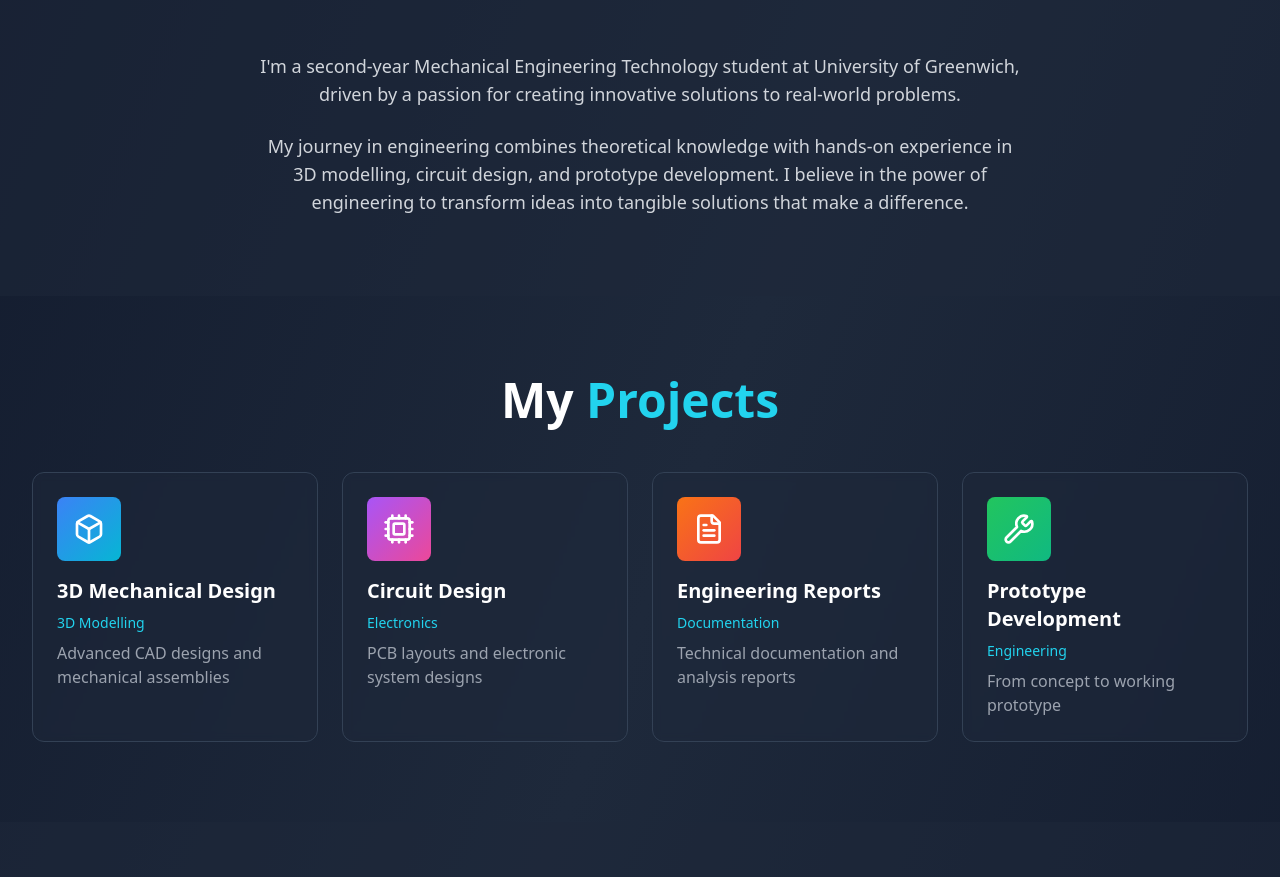
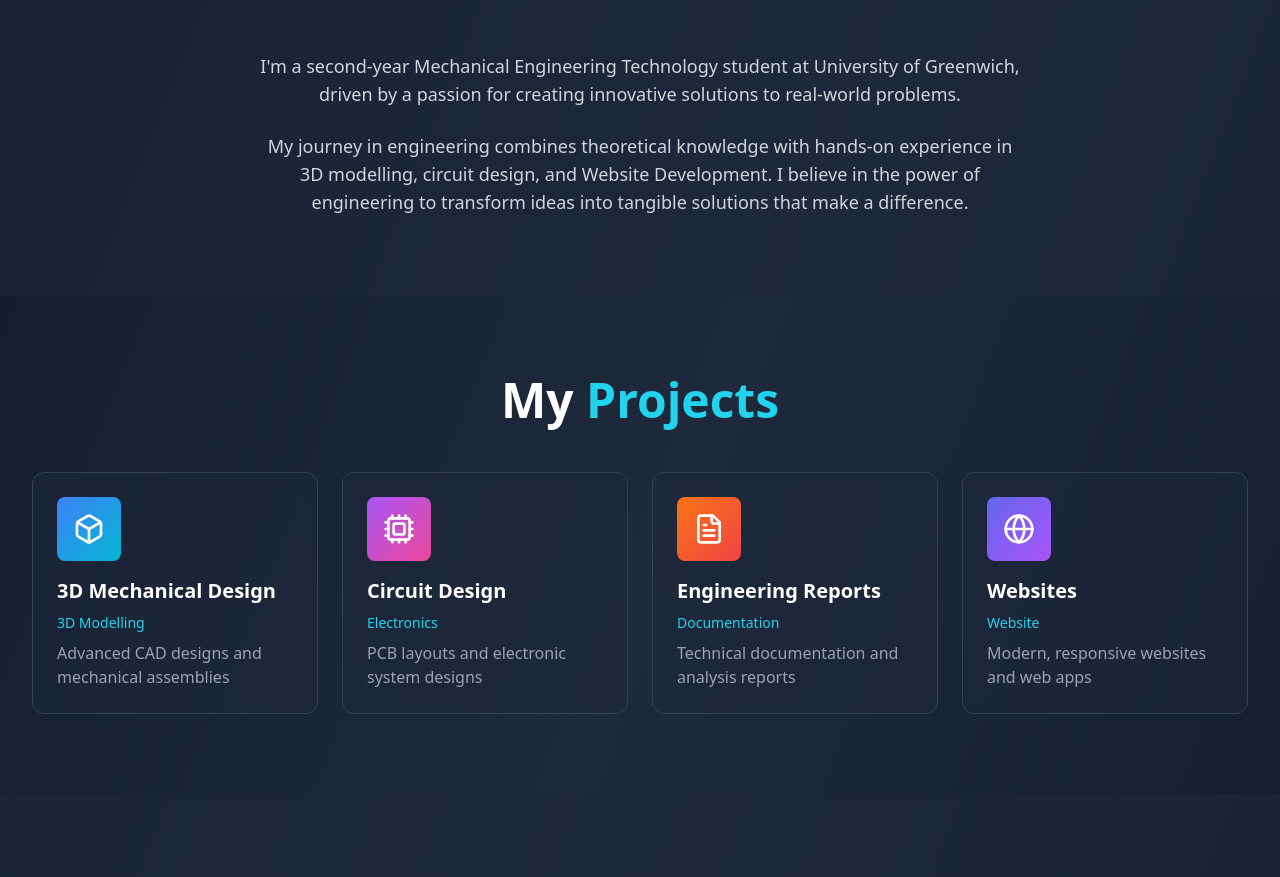
Before and after one commit to ArhamMobarat/portfolio, a React (Vite) app: page / in a window 1280 px wide. Shown: the part 1020-1897 px from the top of the page. Built offline with nearby package versions, Linux system fonts and the light colour scheme.

Commit message:
Final file

```diff
--- a/src/pages/Home.jsx
+++ b/src/pages/Home.jsx
@@ -1,5 +1,5 @@
 import React, { useState, useEffect } from 'react';
-import { Menu, X, Mail, Github, Linkedin, Download, ChevronDown, Wrench, Cpu, Box, FileText, Send } from 'lucide-react';
+import { Menu, X, Mail, Github, Linkedin, Download, ChevronDown, Wrench, Cpu, Box, FileText, Send, Globe } from 'lucide-react';
 import { useNavigate } from 'react-router-dom';
 
 export default function Home() {
@@ -21,8 +21,9 @@ export default function Home() {
     '3D Modelling': '3d-modeling',
     Electronics: 'electronics',
     Documentation: 'documentation',
-    Engineering: 'engineering'
+    Website: 'website'
   };
+
 
 
   // email error handling
@@ -146,12 +147,13 @@ export default function Home() {
       color: 'from-orange-500 to-red-500'
     },
     {
-      title: 'Prototype Development',
-      category: 'Engineering',
-      icon: Wrench,
-      description: 'From concept to working prototype',
-      color: 'from-green-500 to-emerald-500'
+      title: 'Websites',
+      category: 'Website',
+      icon: Globe,
+      description: 'Modern, responsive websites and web apps',
+      color: 'from-indigo-500 to-purple-500'
     }
+
   ];
 
   const skills = [
@@ -275,12 +277,19 @@ export default function Home() {
               <a href="#" className="p-2 sm:p-3 bg-slate-800 rounded-full hover:bg-slate-700 transition-colors">
                 <Github size={20} className="sm:w-6 sm:h-6" />
               </a>
-              <a href="#" className="p-2 sm:p-3 bg-slate-800 rounded-full hover:bg-slate-700 transition-colors">
+              <a href="https://www.linkedin.com/in/arham-mobarat-63a47334a/" className="p-2 sm:p-3 bg-slate-800 rounded-full hover:bg-slate-700 transition-colors" target ="blank">
                 <Linkedin size={20} className="sm:w-6 sm:h-6" />
               </a>
-              <a href="#" className="p-2 sm:p-3 bg-slate-800 rounded-full hover:bg-slate-700 transition-colors">
+              <a
+                href="mailto:arhammob566@gmail.com?subject=Portfolio%20Contact&body=Hi%20Arham,%0A%0AI%20found%20your%20portfolio%20and%20would%20like%20to%20get%20in%20touch."
+                target="_blank"
+                rel="noopener noreferrer"
+                className="p-2 sm:p-3 bg-slate-800 rounded-full hover:bg-slate-700 transition-colors"
+                title="Email me directly"
+              >
                 <Mail size={20} className="sm:w-6 sm:h-6" />
               </a>
+
             </div>
           </div>
         </div>
@@ -307,7 +316,7 @@ export default function Home() {
             </p>
             <p className="text-base sm:text-lg text-gray-300 leading-relaxed">
               My journey in engineering combines theoretical knowledge with hands-on experience in
-              3D modelling, circuit design, and prototype development. I believe in the power of
+              3D modelling, circuit design, and Website Development. I believe in the power of
               engineering to transform ideas into tangible solutions that make a difference.
             </p>
           </div>
--- a/src/pages/ProjectCMS.jsx
+++ b/src/pages/ProjectCMS.jsx
@@ -2,7 +2,7 @@
 // src/pages/ProjectCMS.jsx
 import Papa from 'papaparse';
 import React, { useState, useEffect, useMemo } from 'react';
-import { X, Box, Cpu, FileText, Wrench, ChevronDown, Send} from 'lucide-react';
+import { X, Box, Cpu, FileText, Wrench, ChevronDown, Send, Globe} from 'lucide-react';
 import { useSearchParams, useNavigate } from 'react-router-dom';
 
 export default function PortfolioCMS() {
@@ -39,7 +39,7 @@ export default function PortfolioCMS() {
     { id: '3d-modeling', name: '3D Modeling', icon: Box, color: 'from-blue-500 to-cyan-500' },
     { id: 'electronics', name: 'Electronics', icon: Cpu, color: 'from-purple-500 to-pink-500' },
     { id: 'documentation', name: 'Documentation', icon: FileText, color: 'from-orange-500 to-red-500' },
-    { id: 'engineering', name: 'Engineering', icon: Wrench, color: 'from-green-500 to-emerald-500' }
+    { id: 'website', name: 'Website', icon: Globe, color: 'from-indigo-500 to-purple-500' }
   ]), []);
 
   // ---- CSV FETCH + PARSER ----
```
Also changed, not shown: 1 other file (tests, documents, lock files or other folders).
